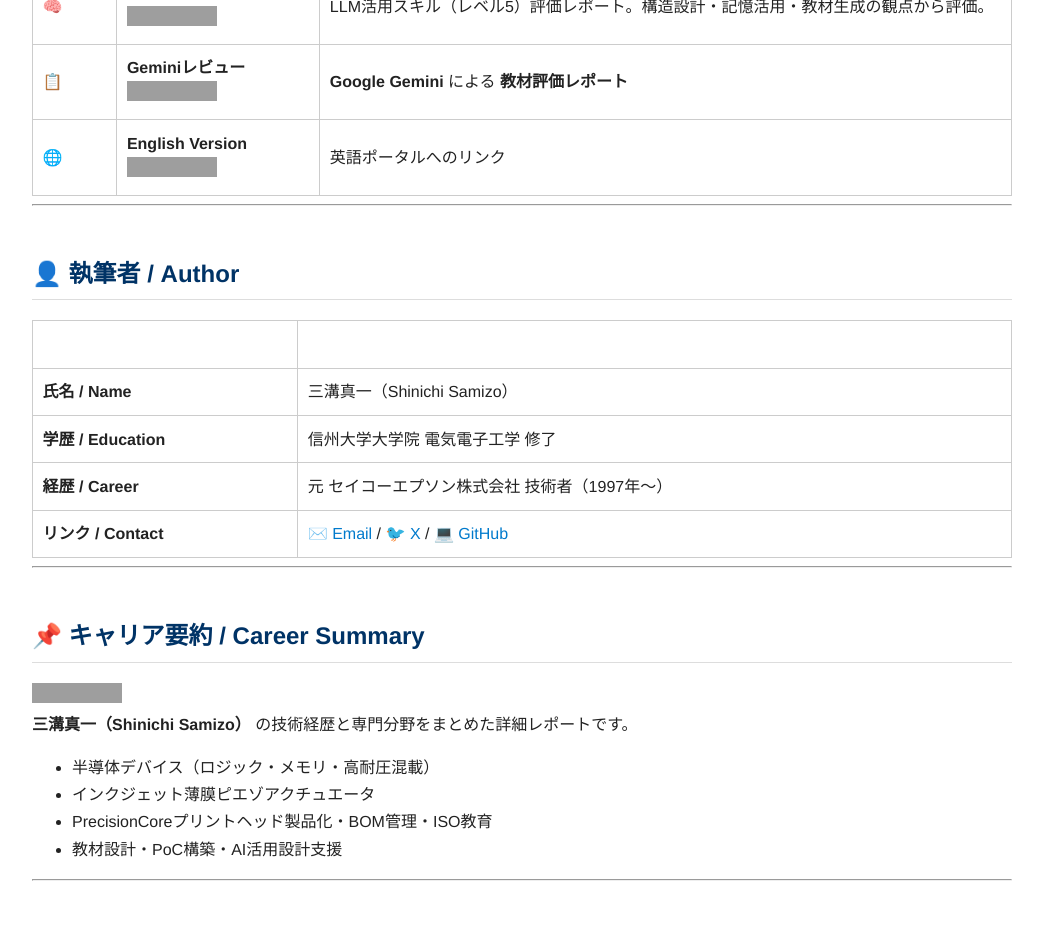
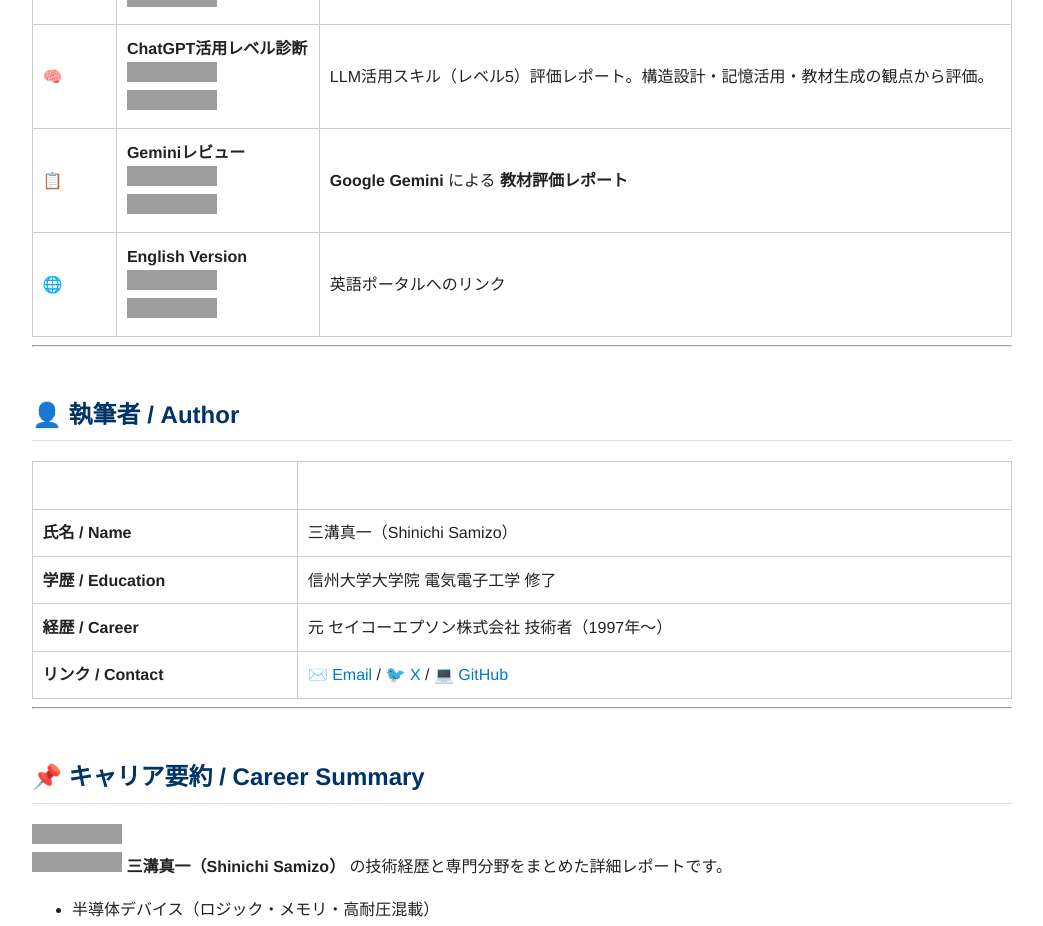
Before and after one commit to Samizo-AITL/Samizo-AITL.github.io, a Jekyll site: the page built from index.md, in a window 1280 px wide and 1400 px high, scrolled down 4853 px. Shown: the top 926 px of the window, without its empty margins (118-1161 px from the left). Built offline with Jekyll 4.4.1, drawn with Linux system fonts in a browser that asks for light colours; some of the changed text lies outside the part shown; grey boxes are pictures that could not be loaded.

Commit message:
Update index.md

```diff
--- a/index.md
+++ b/index.md
@@ -88,92 +88,6 @@
 
 ---
 
-## 🏛️ **提言・連携・国際協働に向けて**
-
-| アイコン | プロジェクト名 | 分野 | 内容 |
-|----------|----------------|------|------|
-| 🏛️ | **AITL-Strategy-Proposal**<br>[![🌐 View Site](https://img.shields.io/badge/View-Site-brightgreen?logo=github)](https://samizo-aitl.github.io/AITL-Strategy-Proposal/)<br>[![💻 View Repo](https://img.shields.io/badge/View-Repo-blue?logo=github)](https://github.com/Samizo-AITL/AITL-Strategy-Proposal) | [📑 政策提言] | **教育 × AI × 制御** を軸とした **中長期的ビジョン**（AI活用教育導入とPoC設計連携の提案を含む）<br>⚠️ Draft段階 |
-| 🤝 | **OpenAI向けメッセージ**<br>[![📄 View Doc](https://img.shields.io/badge/View-Doc-lightgrey?logo=markdown)](/about/openai-message.md) | [🧠 AI提案] | **ChatGPT活用事例** と **統合設計への提案**（教材整備・国際展開方法も含む） |
-
----
-
-## 📚 **補足資料・更新履歴**
-
-| アイコン | 項目 | 内容 |
-|----------|------|------|
-| 🕘 | **更新履歴**<br>[![📄 View Doc](https://img.shields.io/badge/View-Doc-lightgrey?logo=markdown)](/about/update.md) | 教材の **更新履歴・構成変更ログ** |
-| 🧠 | **ChatGPT活用レベル診断**<br>[![📄 View Doc](https://img.shields.io/badge/View-Doc-lightgrey?logo=markdown)](/about/chatgpt-skill-eval.md) | LLM活用スキル（レベル5）評価レポート。構造設計・記憶活用・教材生成の観点から評価。 |
-| 📋 | **Geminiレビュー**<br>[![📄 View Doc](https://img.shields.io/badge/View-Doc-lightgrey?logo=markdown)](/about/gemini-review.md) | **Google Gemini** による **教材評価レポート** |
-| 🌐 | **English Version**<br>[![🌐 View Site](https://img.shields.io/badge/View-Site-brightgreen?logo=github)](/en/index.md) | 英語ポータルへのリンク |
-
----
-
-## 👤 **執筆者 / Author**
-
-|  |  |
-|--|--|
-| **氏名 / Name** | 三溝真一（Shinichi Samizo） |
-| **学歴 / Education** | 信州大学大学院 電気電子工学 修了 |
-| **経歴 / Career** | 元 セイコーエプソン株式会社 技術者（1997年〜） |
-| **リンク / Contact** | ✉️ [Email](mailto:shin3t72@gmail.com) / 🐦 [X](https://x.com/shin3t72) / 💻 [GitHub](https://samizo-aitl.github.io/) |
-
----
-
-## 📌 **キャリア要約 / Career Summary**
-
-[![📄 View Career Summary](https://img.shields.io/badge/View-Doc-lightgrey?logo=markdown)](/about/career-summary.md)
-**三溝真一（Shinichi Samizo）** の技術経歴と専門分野をまとめた詳細レポートです。
-
-- 半導体デバイス（ロジック・メモリ・高耐圧混載）
-- インクジェット薄膜ピエゾアクチュエータ
-- PrecisionCoreプリントヘッド製品化・BOM管理・ISO教育
-- 教材設計・PoC構築・AI活用設計支援
-
----
-
-## 🏛️ **提言・連携・国際協働に向けて**
-
-| アイコン | プロジェクト名 | 分野 | 内容 |
-|----------|----------------|------|------|
-| 🏛️ | **AITL-Strategy-Proposal**<br>[![🌐 View Site](https://img.shields.io/badge/View-Site-brightgreen?logo=github)](https://samizo-aitl.github.io/AITL-Strategy-Proposal/)<br>[![💻 View Repo](https://img.shields.io/badge/View-Repo-blue?logo=github)](https://github.com/Samizo-AITL/AITL-Strategy-Proposal) | [📑 政策提言] | **教育 × AI × 制御** を軸とした **中長期的ビジョン**（AI活用教育導入とPoC設計連携の提案を含む）<br>⚠️ Draft段階 |
-| 🤝 | **OpenAI向けメッセージ**<br>[![📄 View Doc](https://img.shields.io/badge/View-Doc-lightgrey?logo=markdown)](about/openai-message.md) | [🧠 AI提案] | **ChatGPT活用事例** と **統合設計への提案**（教材整備・国際展開方法も含む） |
-
----
-
-## 📚 **補足資料・更新履歴**
-
-| アイコン | 項目 | 内容 |
-|----------|------|------|
-| 🕘 | **更新履歴**<br>[![📄 View Doc](https://img.shields.io/badge/View-Doc-lightgrey?logo=markdown)](about/update.md) | 教材の **更新履歴・構成変更ログ** |
-| 🧠 | **ChatGPT活用レベル診断**<br>[![📄 View Doc](https://img.shields.io/badge/View-Doc-lightgrey?logo=markdown)](about/chatgpt-skill-eval.md) | LLM活用スキル（レベル5）評価レポート。構造設計・記憶活用・教材生成の観点から評価。 |
-| 📋 | **Geminiレビュー**<br>[![📄 View Doc](https://img.shields.io/badge/View-Doc-lightgrey?logo=markdown)](about/gemini-review.md) | **Google Gemini** による **教材評価レポート** |
-| 🌐 | **English Version**<br>[![🌐 View Site](https://img.shields.io/badge/View-Site-brightgreen?logo=github)](en/index.md) | 英語ポータルへのリンク |
-
----
-
-## 👤 **執筆者 / Author**
-
-|  |  |
-|--|--|
-| **氏名 / Name** | 三溝真一（Shinichi Samizo） |
-| **学歴 / Education** | 信州大学大学院 電気電子工学 修了 |
-| **経歴 / Career** | 元 セイコーエプソン株式会社 技術者（1997年〜） |
-| **リンク / Contact** | ✉️ [Email](mailto:shin3t72@gmail.com) / 🐦 [X](https://x.com/shin3t72) / 💻 [GitHub](https://samizo-aitl.github.io/) |
-
----
-
-## 📌 **キャリア要約 / Career Summary**
-
-[![📄 View Career Summary](https://img.shields.io/badge/View-Doc-lightgrey?logo=markdown)](about/career-summary.md)
-**三溝真一（Shinichi Samizo）** の技術経歴と専門分野をまとめた詳細レポートです。
-
-- 半導体デバイス（ロジック・メモリ・高耐圧混載）
-- インクジェット薄膜ピエゾアクチュエータ
-- PrecisionCoreプリントヘッド製品化・BOM管理・ISO教育
-- 教材設計・PoC構築・AI活用設計支援
-
----
-
 ## 🏛️ 提言・連携・国際協働に向けて
 
 | アイコン | プロジェクト名 | 分野 | 内容 |
```
Also changed, not shown: other parts of index.md (+6 -0 lines).
